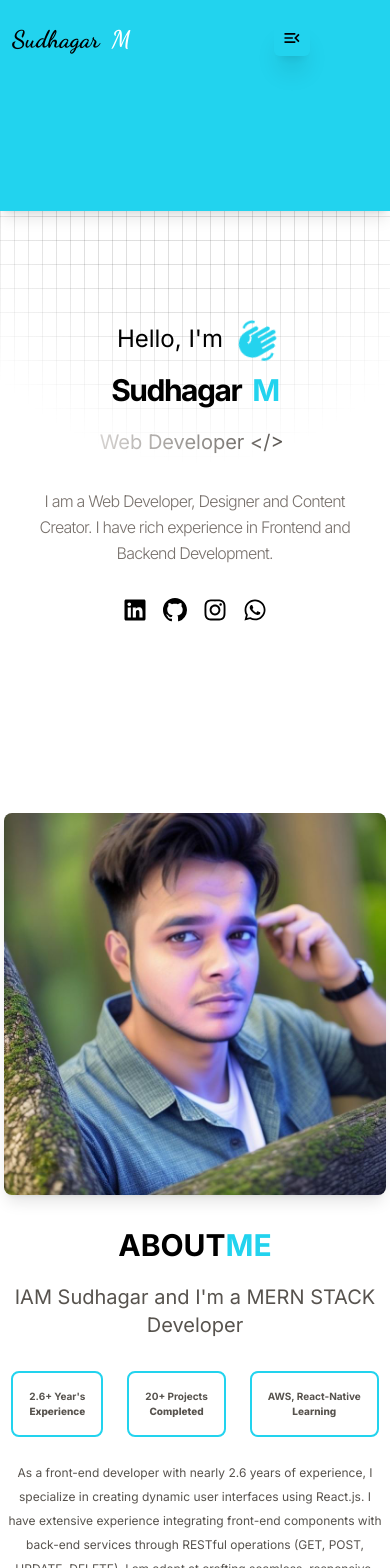
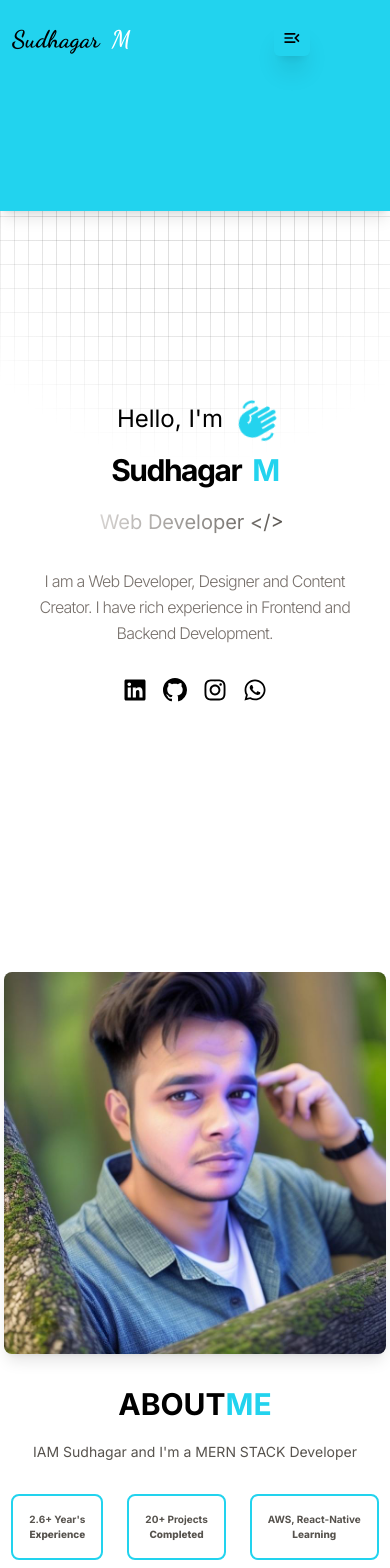
Before and after one commit to sudhagar712/portfolio-React-Tailwind, a React (Vite) app: page / in a window 390 px wide. Shown: the top 1568 px of the page. Built offline with nearby package versions, Linux system fonts and the light colour scheme.

Commit message:
commit Ui

```diff
--- a/src/Components/About/About.jsx
+++ b/src/Components/About/About.jsx
@@ -76,7 +76,7 @@ const About = ({ theme }) => {
             </span>
           </motion.h2>
           <h1
-            className={` text-xl ${
+            className={` text-sm md:text-xl ${
               theme === "dark" ? "text-[#fcea4c]" : "text-stone-600"
             }`}
           >
--- a/src/Components/Hero/Hero.jsx
+++ b/src/Components/Hero/Hero.jsx
@@ -41,7 +41,7 @@ const ChildVariants = {
 
 const Hero = ({ theme }) => {
   return (
-    <section id="home" className="lg:min-h-screen  flex items-center">
+    <section id="home" className="min-h-screen   flex items-center">
       <div className="pb-5">
         <div className="flex flex-wrap">
           <div className="w-full  p-10  lg:w-1/2">
--- a/src/Components/Technologies/Technologies.jsx
+++ b/src/Components/Technologies/Technologies.jsx
@@ -56,7 +56,7 @@ const Technologies = ({ theme }) => {
       <div className=" px-10">
         <motion.h2
           variants={ChildVariants}
-          className={`pb-2 text-4xl lg:text-7xl text-center font-bold tracking-tighter ${
+          className={`pb-2 text-4xl lg:text-7xl mb-10 text-center font-bold tracking-tighter ${
             theme === "dark" ? "text-stone-400" : "text-black"
           } mb-3`}
         >
@@ -74,7 +74,7 @@ const Technologies = ({ theme }) => {
           whileInView={{ opacity: 1, x: 0 }}
           initial={{ opacity: 0, x: -100 }}
           transition={{ duration: 1.5 }}
-          className="grid grid-cols-3 md:grid-cols-12 gap-8 mt-10 text-6xl md:text-8xl justify-center  items-center"
+          className="grid grid-cols-3 md:grid-cols-6 gap-[70px] mt-10 text-6xl md:text-7xl justify-center  items-center"
         >
           {iconData.map((item, index) => (
             <motion.div
```
